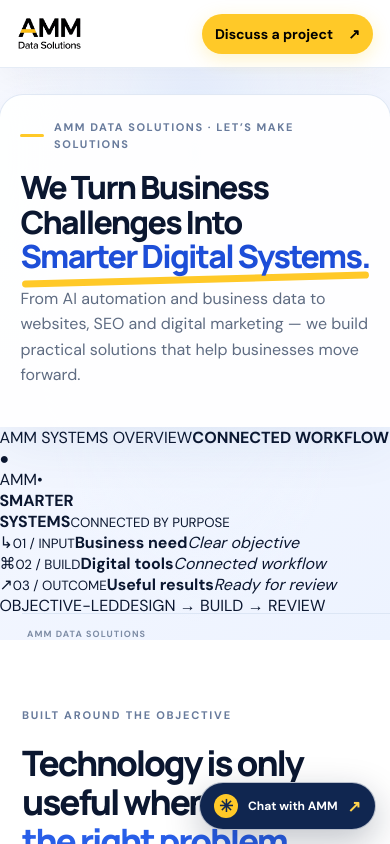
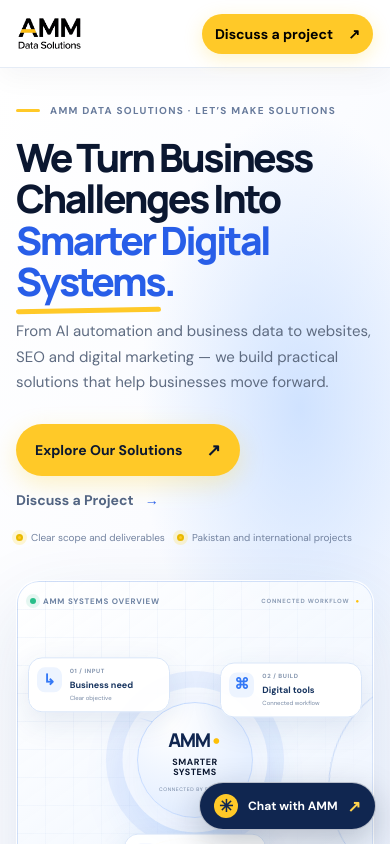
Before and after one commit to wwwab229-cpu/amm-data-solutions-website, a Next.js app: page / in a window 390 px wide. Shown: the top 844 px of the page. Built offline with nearby package versions, Linux system fonts and the light colour scheme.

Commit message:
Style responsive premium hero with meaningful system animation

```diff
--- a/app/globals.css
+++ b/app/globals.css
@@ -1161,3 +1161,41 @@ footer{padding:30px max(8vw,28px) 22px;background:#fff}.footerTop{display:flex;a
 .heroNeedInputRow button:hover:not(:disabled){transform:translateY(-1px)}
 .heroNeedInputRow button:disabled{opacity:.55;cursor:not-allowed}
 @media(max-width:700px){.heroNeedForm{padding:12px;margin-top:18px;border-radius:18px}.heroNeedInputRow{gap:5px;padding:5px;border-radius:16px}.heroNeedInputRow input{font-size:14px;padding:10px 8px}.heroNeedInputRow button{gap:6px;padding:13px 14px;border-radius:12px}}
+
+
+/* Premium hero: clear brand identity + meaningful connected-system motion */
+.hero.heroPremium{display:flex!important;flex-direction:column;align-items:stretch;justify-content:center;gap:34px!important;min-height:640px;padding:74px max(6vw,28px) 30px!important;background:radial-gradient(ellipse at 77% 38%,rgba(190,216,255,.7),transparent 38%),linear-gradient(115deg,#fff 0%,#fbfcff 45%,#f1f6ff 100%)!important;overflow:hidden}
+.heroPremiumInner{width:min(100%,1280px);margin:0 auto;display:grid;grid-template-columns:minmax(0,1fr) minmax(380px,.95fr);align-items:center;gap:clamp(30px,5vw,78px)}
+.heroPremium .heroInner{width:auto;max-width:620px!important;margin:0!important;padding:0!important;background:transparent!important;border:0!important;border-radius:0!important;box-shadow:none!important}
+.heroPremium .heroInner .eyebrow{font-size:10px;letter-spacing:.13em}
+.heroPremium .heroInner h1{font-family:Manrope,sans-serif;font-size:clamp(42px,5vw,68px)!important;line-height:1.04!important;letter-spacing:-.065em!important;margin:24px 0 22px!important;max-width:680px}
+.heroPremium .heroInner h1 span{color:var(--blue);white-space:normal;position:relative}
+.heroPremium .heroInner h1 span:after{content:"";position:absolute;left:0;right:8%;height:5px;bottom:-5px;background:var(--yellow);border-radius:5px;transform:rotate(-1deg);z-index:-1}
+.heroPremium .heroText{max-width:520px;font-size:16px!important;line-height:1.8!important;margin-bottom:28px}
+.heroPremium .heroActions{display:flex!important;gap:20px;align-items:center;flex-wrap:wrap}
+.heroPremium .heroMeta{display:flex!important;gap:18px;margin-top:29px;font-size:10px}
+.heroPremium .heroBottomLine{width:min(100%,1280px);margin:0 auto!important;padding:17px 0 0!important;border-top:1px solid #dfe8f7;display:flex!important;justify-content:space-between;gap:14px;flex-wrap:wrap;font-size:9px!important;letter-spacing:.13em;color:#7284a2}
+.heroSystemVisual{height:440px;min-width:0;position:relative;isolation:isolate;overflow:hidden;border:1px solid rgba(255,255,255,.9);border-radius:30px;background:linear-gradient(145deg,rgba(255,255,255,.94),rgba(233,242,255,.82));box-shadow:0 28px 80px rgba(26,66,135,.12),inset 0 0 0 1px rgba(205,222,249,.8)}
+.heroSystemVisual:before{content:"";position:absolute;inset:0;background-image:linear-gradient(rgba(84,132,206,.065) 1px,transparent 1px),linear-gradient(90deg,rgba(84,132,206,.065) 1px,transparent 1px);background-size:28px 28px;mask-image:linear-gradient(135deg,#000,transparent 85%);z-index:-2}
+.systemVisualHead,.systemVisualFoot{position:absolute;left:22px;right:22px;display:flex;justify-content:space-between;align-items:center;gap:10px;color:#6e83a3;font-size:8px;font-weight:850;letter-spacing:.1em;z-index:5}
+.systemVisualHead{top:21px}.systemVisualHead>span{display:flex;align-items:center;gap:7px}.systemVisualHead>span i,.systemVisualFoot>span:first-child i{width:6px;height:6px;border-radius:50%;background:#29bf8a;box-shadow:0 0 0 4px rgba(41,191,138,.12)}
+.systemVisualHead>b{font-size:7px;color:#8a9bb4}.systemVisualHead em{color:#ffc107;font-style:normal;margin-left:4px}
+.systemVisualFoot{bottom:19px;padding-top:13px;border-top:1px solid #dce7f8;font-size:7px}.systemVisualFoot>span:first-child{display:flex;align-items:center;gap:7px}.systemVisualFoot b{color:#3478f6;margin:0 3px}
+.systemCore{position:absolute;left:50%;top:50%;width:146px;height:146px;transform:translate(-50%,-50%);border-radius:50%;display:flex;flex-direction:column;align-items:center;justify-content:center;text-align:center;background:radial-gradient(circle at 30% 20%,#fff,#e5efff 70%);border:1px solid #c9ddff;box-shadow:0 0 0 12px rgba(255,255,255,.55),0 0 0 26px rgba(118,168,245,.1),0 14px 45px rgba(52,120,246,.17);animation:ammCorePulse 5s ease-in-out infinite;z-index:2}
+.systemCoreMark{font-family:Manrope,sans-serif;font-size:22px;font-weight:900;letter-spacing:-.08em;color:#102650}.systemCoreMark span{color:#ffc107}.systemCore>b{font-size:11px;line-height:1.1;letter-spacing:.06em;margin-top:5px}.systemCore>small{font-size:5px;letter-spacing:.12em;color:#7285a2;margin-top:8px}
+.systemOrbit{position:absolute;left:50%;top:50%;border:1px solid rgba(83,140,232,.25);border-radius:50%;pointer-events:none;z-index:0}.orbitOne{width:285px;height:285px;transform:translate(-50%,-50%);animation:ammOrbitSpin 24s linear infinite}.orbitTwo{width:365px;height:250px;transform:translate(-50%,-50%) rotate(-32deg);border-color:rgba(255,193,7,.38);animation:ammOrbitSpin 32s linear infinite reverse}
+.systemNode{position:absolute;display:grid;grid-template-columns:32px 1fr;column-gap:9px;align-content:center;min-width:150px;padding:12px 13px;border:1px solid #d8e5f8;border-radius:14px;background:rgba(255,255,255,.94);box-shadow:0 10px 30px rgba(27,66,128,.1);z-index:4;animation:ammNodeFloat 5.5s ease-in-out infinite}
+.systemNodeIcon{grid-row:span 3;width:31px;height:31px;display:grid;place-items:center;border-radius:10px;background:#edf4ff;color:#3478f6;font-size:18px;font-weight:800}
+.systemNode small{font-size:6px;letter-spacing:.1em;color:#8394ad;font-weight:850}.systemNode b{font-size:10px;color:#17345f;margin-top:4px}.systemNode>i{font-size:7px;color:#788aa5;font-style:normal;margin-top:3px}
+.nodeInput{left:5%;top:25%;animation-delay:-1s}.nodeBuild{right:4%;top:26%;animation-delay:-2.4s}.nodeOutcome{left:50%;bottom:14%;transform:translateX(-50%);animation-delay:-3.7s}
+.systemConnector{position:absolute;height:1px;background:linear-gradient(90deg,transparent,#8cb8fa,#3478f6,#8cb8fa,transparent);transform-origin:left center;z-index:1;opacity:.85}
+.connectorOne{left:31%;top:37%;width:20%;transform:rotate(17deg)}.connectorTwo{left:63%;top:39%;width:19%;transform:rotate(145deg)}
+.systemConnector span{position:absolute;left:0;top:-3px;width:7px;height:7px;border-radius:50%;background:#3478f6;box-shadow:0 0 0 4px #dceaff;animation:ammSignalTravel 3.8s ease-in-out infinite}
+.connectorTwo span{animation-delay:1.9s}
+@keyframes ammCorePulse{0%,100%{box-shadow:0 0 0 12px rgba(255,255,255,.55),0 0 0 26px rgba(118,168,245,.1),0 14px 45px rgba(52,120,246,.17)}50%{box-shadow:0 0 0 15px rgba(255,255,255,.6),0 0 0 32px rgba(118,168,245,.14),0 18px 55px rgba(52,120,246,.23)}}
+@keyframes ammOrbitSpin{from{rotate:0deg}to{rotate:360deg}}
+@keyframes ammNodeFloat{0%,100%{translate:0 0}50%{translate:0 -6px}}
+@keyframes ammSignalTravel{0%{left:0;opacity:0}15%,80%{opacity:1}100%{left:calc(100% - 7px);opacity:0}}
+@media(max-width:900px){.hero.heroPremium{padding-top:52px!important}.heroPremiumInner{grid-template-columns:1fr;gap:36px}.heroPremium .heroInner{max-width:760px!important}.heroSystemVisual{width:min(100%,650px);height:410px;margin:0 auto}.heroPremium .heroInner h1{font-size:clamp(42px,7vw,62px)!important}}
+@media(max-width:560px){.hero.heroPremium{padding:35px 16px 24px!important;gap:26px!important}.heroPremium .heroInner h1{font-size:clamp(37px,10vw,48px)!important;line-height:1.06!important;margin:19px 0 17px!important}.heroPremium .heroText{font-size:15px!important;line-height:1.7!important}.heroPremium .heroActions{gap:15px}.heroPremium .heroMeta{gap:12px;margin-top:22px}.heroSystemVisual{height:360px;border-radius:23px}.systemVisualHead,.systemVisualFoot{left:13px;right:13px}.systemVisualHead{top:15px}.systemVisualHead>b{font-size:6px}.systemVisualFoot{bottom:13px}.systemCore{width:116px;height:116px}.systemCoreMark{font-size:19px}.systemCore>b{font-size:9px}.systemOrbit.orbitOne{width:225px;height:225px}.systemOrbit.orbitTwo{width:290px;height:205px}.systemNode{min-width:0;width:142px;padding:9px 8px;grid-template-columns:26px 1fr;column-gap:7px}.systemNodeIcon{width:25px;height:25px;border-radius:8px;font-size:15px}.systemNode b{font-size:9px}.systemNode>i{font-size:6px}.nodeInput{left:3%;top:23%}.nodeBuild{right:3%;top:24%}.nodeOutcome{bottom:14%;left:50%}.connectorOne{left:34%;top:38%;width:15%}.connectorTwo{left:64%;top:42%;width:14%}.heroPremium .heroBottomLine{font-size:7px!important;gap:8px}.heroPremium .heroBottomLine span:last-child{display:none}}
+@media(prefers-reduced-motion:reduce){.systemCore,.systemOrbit,.systemNode,.systemConnector span{animation:none!important}}
```
